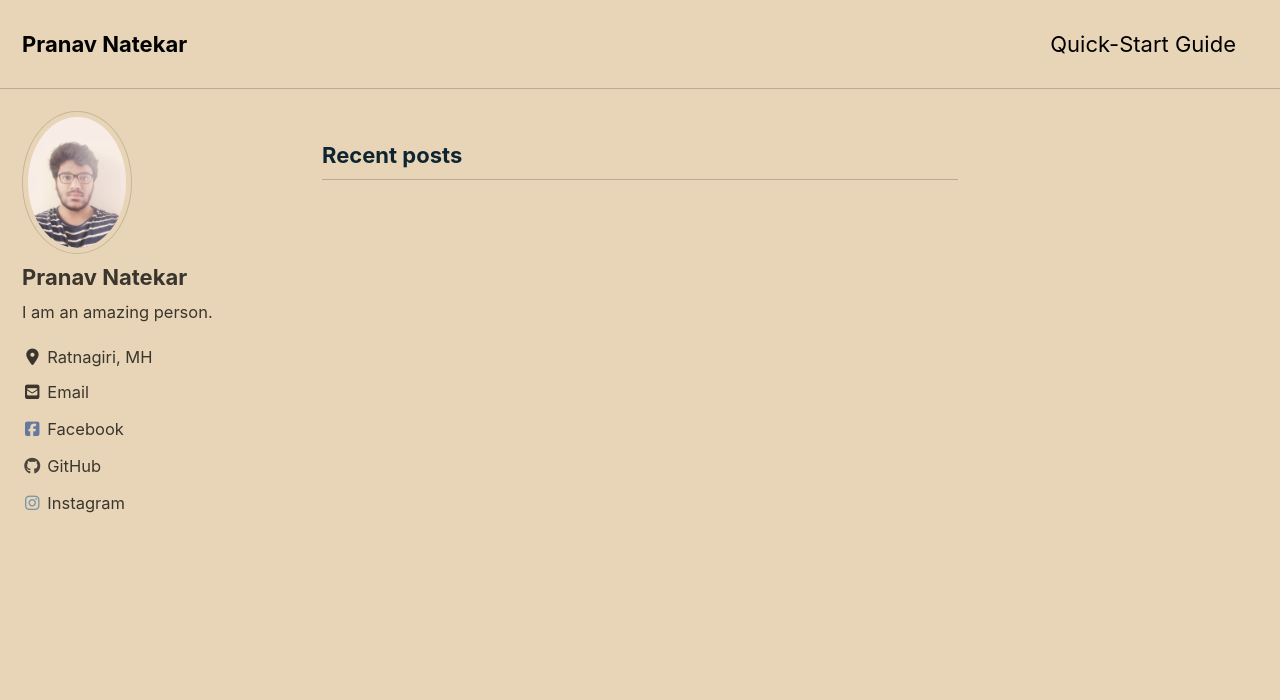
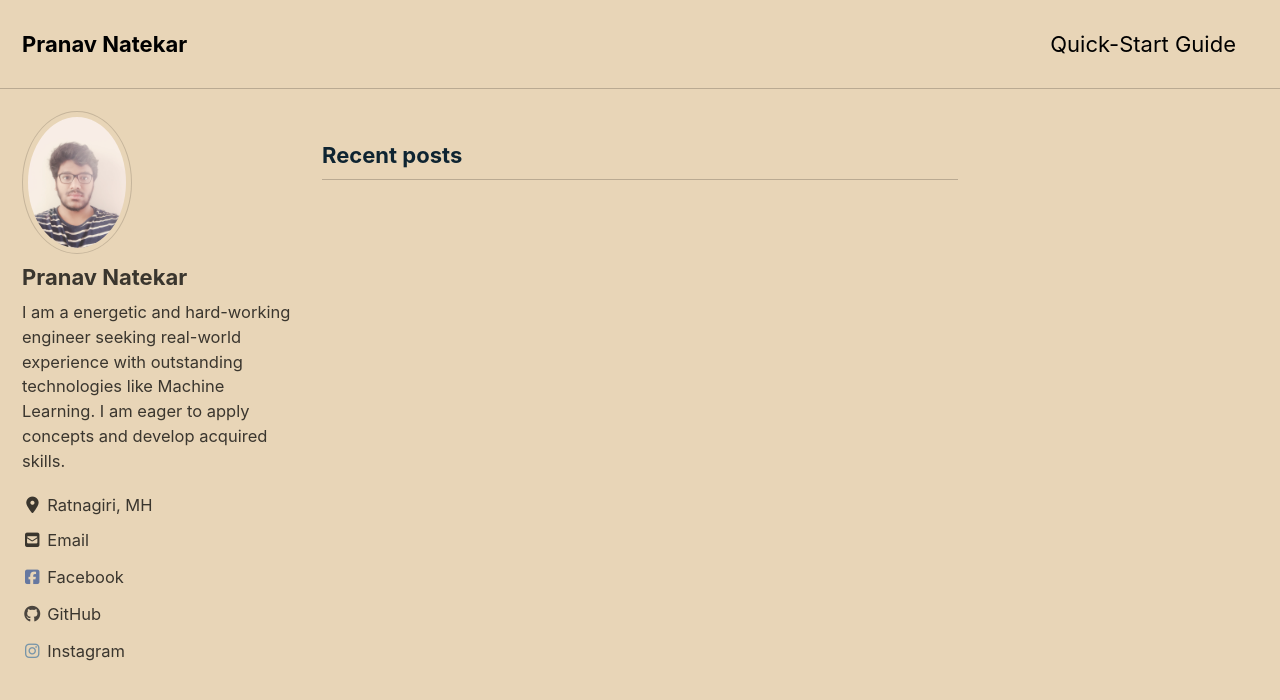
Before and after one commit to pranav6670/pranav6670.github.io, a Jekyll site: the page built from index.html, in a window 1280 px wide and 900 px high. Shown: the top 700 px of the window. Built offline with Jekyll 4.4.1, drawn with Linux system fonts in a browser that asks for light colours; cached includes are drawn as plain includes; nearby versions of some CDN libraries; the list of posts is cut into pages by our own code.

Commit message:
Changed _config.yml

```diff
--- a/_config.yml
+++ b/_config.yml
@@ -26,7 +26,7 @@ repository               : # GitHub username/repo-name e.g. "mmistakes/minimal-m
 teaser                   : # path of fallback teaser image, e.g. "/assets/images/500x300.png"
 logo                     : # path of logo image to display in the masthead, e.g. "/assets/images/88x88.png"
 masthead_title           : # overrides the website title displayed in the masthead, use " " for no title
-# breadcrumbs            : false # true, false (default)
+breadcrumbs              : true
 words_per_minute         : 200
 comments:
   provider               : # false (default), "disqus", "discourse", "facebook", "staticman", "staticman_v2", "utterances", "custom"
@@ -108,7 +108,7 @@ analytics:
 author:
   name             : "Pranav Natekar"
   avatar           : "/assets/images/bio.jpeg"
-  bio              : "I am an amazing person."
+  bio              : "I am a energetic and hard-working engineer seeking real-world experience with outstanding technologies like Machine Learning. I am eager to apply concepts and develop acquired skills."
   location         : "Ratnagiri, MH"
   # email            : "pranavnat24@gmail.com"
 
```
